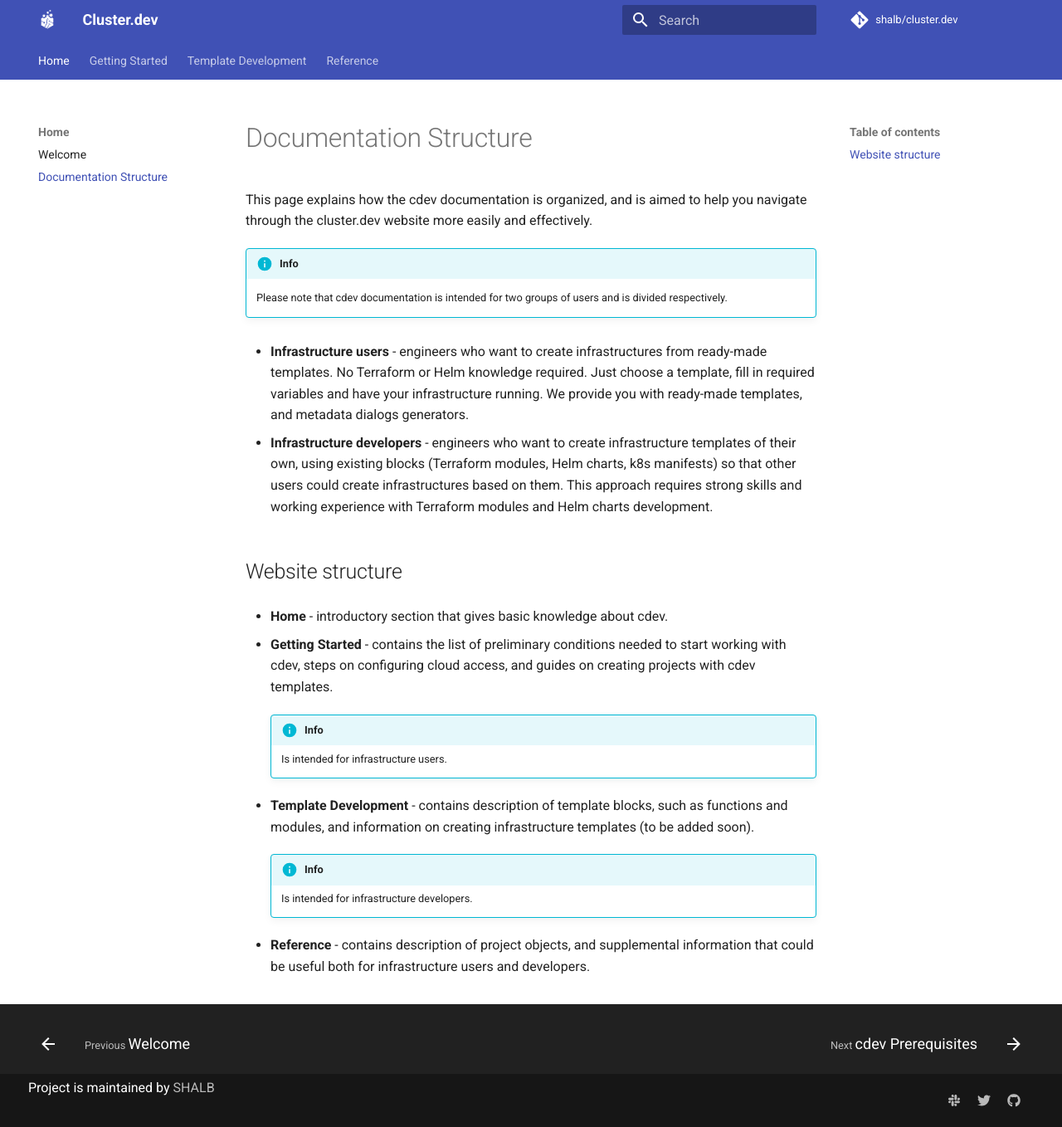
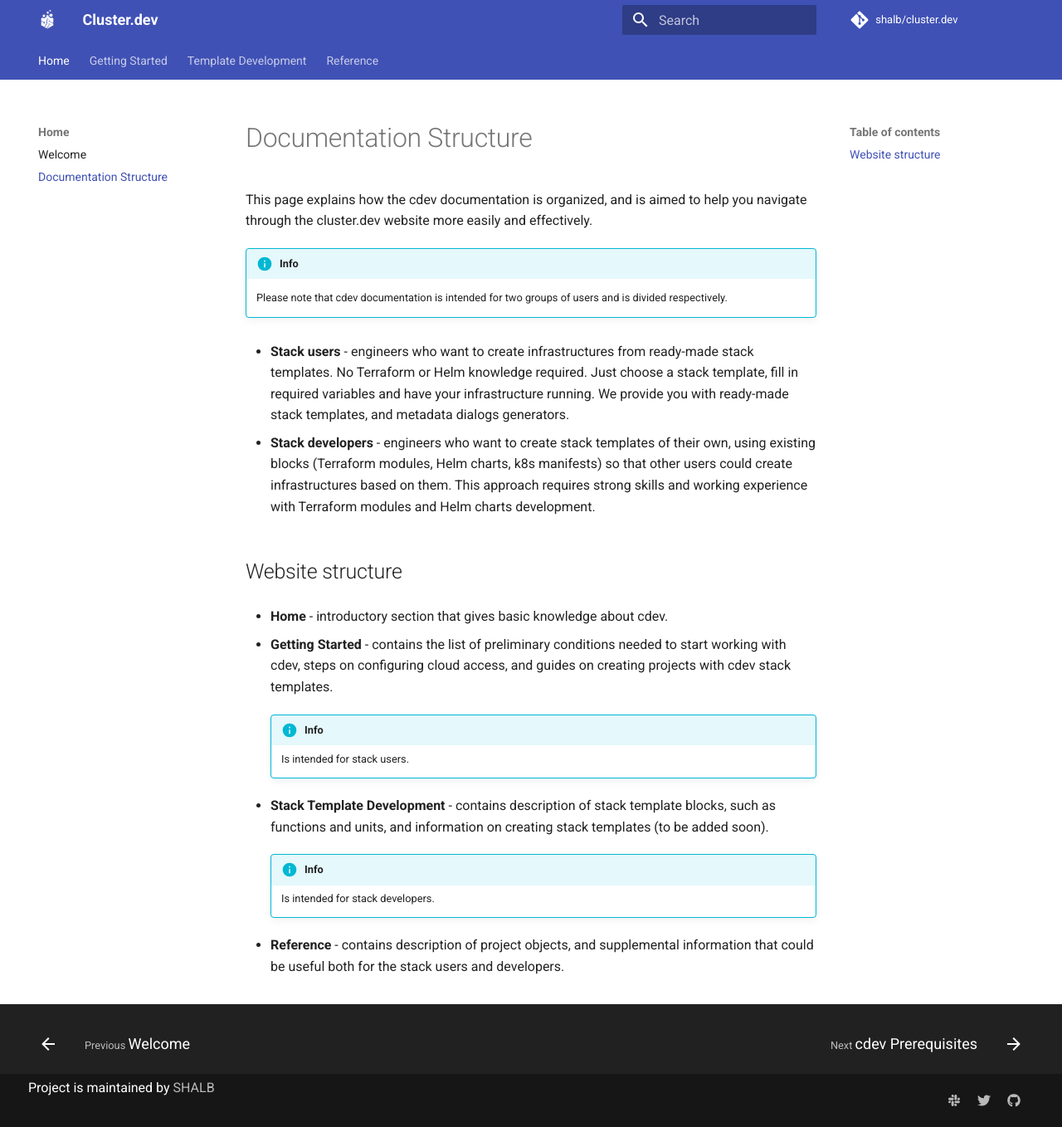
Before and after one commit to shalb/cluster.dev, an MkDocs documentation site: the page built from docs/documentation-structure.md, in a window 1280 px wide and 1358 px high. Shown: the whole window at 83% size. Built offline with MkDocs 1.6.1 and Material for MkDocs 9.7.7, drawn with Linux system fonts in a browser that asks for light colours; comment, search, counter and statistics services are not loaded.

Commit message:
Update documentation-structure.md

```diff
--- a/docs/documentation-structure.md
+++ b/docs/documentation-structure.md
@@ -5,22 +5,22 @@ This page explains how the cdev documentation is organized, and is aimed to help
 !!! info
     Please note that cdev documentation is intended for two groups of users and is divided respectively.
 
-* **Infrastructure users** - engineers who want to create infrastructures from ready-made templates. No Terraform or Helm knowledge required. Just choose a template, fill in required variables and have your infrastructure running. We provide you with ready-made templates, and metadata dialogs generators.
+* **Stack users** - engineers who want to create infrastructures from ready-made stack templates. No Terraform or Helm knowledge required. Just choose a stack template, fill in required variables and have your infrastructure running. We provide you with ready-made stack templates, and metadata dialogs generators.
 
-* **Infrastructure developers** - engineers who want to create infrastructure templates of their own, using existing blocks (Terraform modules, Helm charts, k8s manifests) so that other users could create infrastructures based on them. This approach requires strong skills and working experience with Terraform modules and Helm charts development.
+* **Stack developers** - engineers who want to create stack templates of their own, using existing blocks (Terraform modules, Helm charts, k8s manifests) so that other users could create infrastructures based on them. This approach requires strong skills and working experience with Terraform modules and Helm charts development.
 
 ## Website structure
 
 * **Home** - introductory section that gives basic knowledge about cdev.
 
-* **Getting Started** - contains the list of preliminary conditions needed to start working with cdev, steps on configuring cloud access, and guides on creating projects with cdev templates.
+* **Getting Started** - contains the list of preliminary conditions needed to start working with cdev, steps on configuring cloud access, and guides on creating projects with cdev stack templates.
 
     !!! info
-        Is intended for infrastructure users.
+        Is intended for stack users.
 
-* **Template Development** - contains description of template blocks, such as functions and modules, and information on creating infrastructure templates (to be added soon).
+* **Stack Template Development** - contains description of stack template blocks, such as functions and units, and information on creating stack templates (to be added soon).
 
     !!! info
-        Is intended for infrastructure developers.
+        Is intended for stack developers.
 
-* **Reference** - contains description of project objects, and supplemental information that could be useful both for infrastructure users and developers.
+* **Reference** - contains description of project objects, and supplemental information that could be useful both for the stack users and developers.
```
